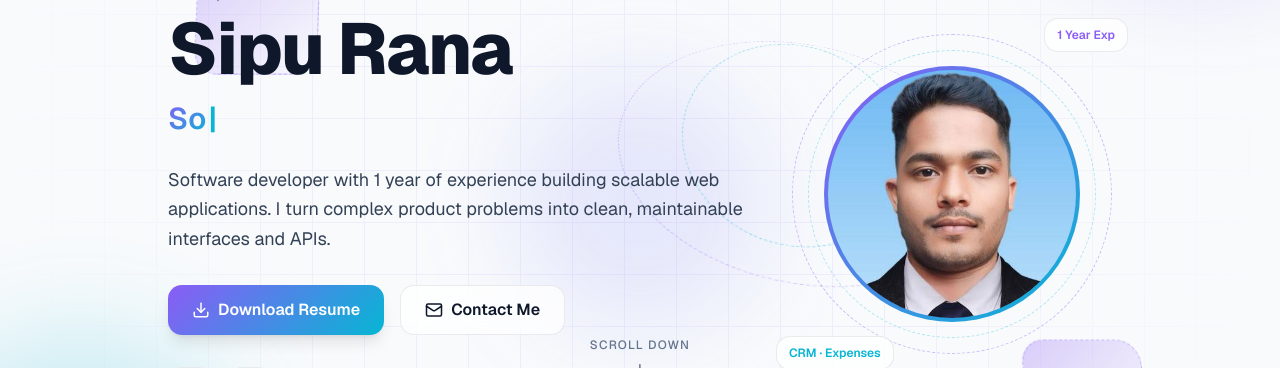
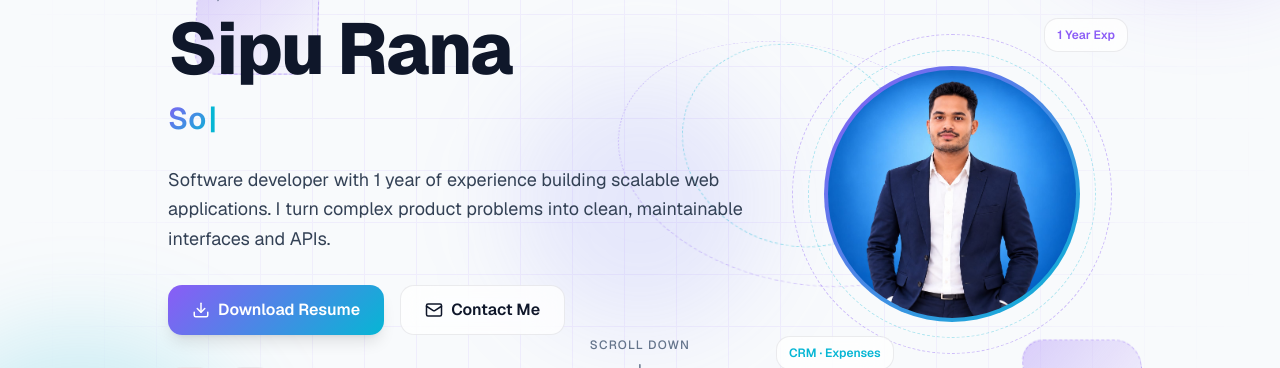
Before and after one commit to sipu-git/Portfolio, a Next.js app: page / in a window 1280 px wide. Shown: the part 246-614 px from the top of the page. Built offline with nearby package versions, Linux system fonts and the light colour scheme; no server answers.

Commit message:
profile image  modified

```diff
--- a/data/portfolio.ts
+++ b/data/portfolio.ts
@@ -7,7 +7,7 @@ export const personalInfo = {
   bio: "Software developer with 1 year of experience building scalable web applications. I turn complex product problems into clean, maintainable interfaces and APIs.",
   summary:
     "I specialize in end-to-end web applications: pixel-accurate UIs, typed APIs, relational data models, caching, and cloud-backed storage. Recent work includes a CRM with messaging integrations and an expense platform with receipt storage and Gemini-assisted workflows.",
-  avatar: "/images/avatar.jpg",
+  avatar: "/avatar-img.jpeg",
   resumeUrl: "https://drive.google.com/file/d/1lmhf9mYTx3_2NK4LKkUmYyMiEV3a7Gih/view?usp=drivesdk",
   social: {
     github: "https://github.com/sipu-git",
```
Also changed, not shown: public/avatar-img.jpeg (added), public/images/avatar.jpg (deleted).
